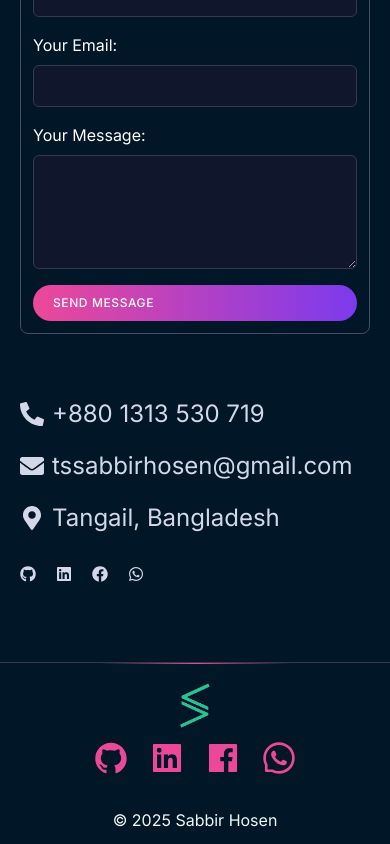
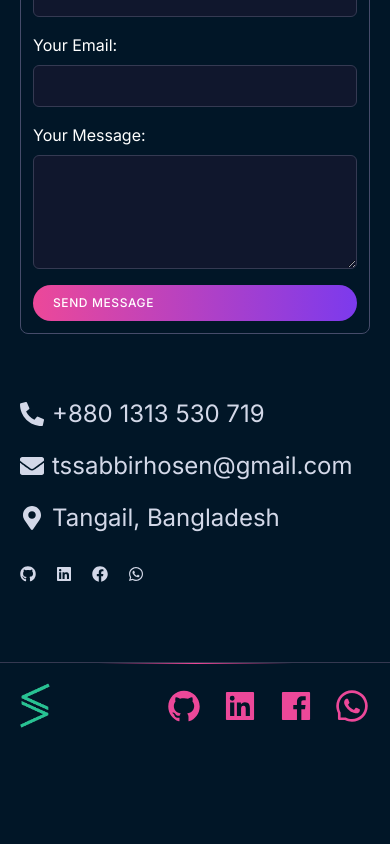
Before and after one commit to sabbir-hosen-dev/Sabbir-Portfolio, a React (Vite) app: page / in a window 390 px wide. Shown: the part 4244-5088 px from the top of the page. After the commit the page ends 4992 px from the top, so only its background shows below. Built offline with nearby package versions, Linux system fonts and the light colour scheme.

Commit message:
copy right hight

```diff
--- a/src/Components/Footer/Footer.jsx
+++ b/src/Components/Footer/Footer.jsx
@@ -14,7 +14,7 @@ const Footer = () => {
 
         {/* Logo and Social Links */}
         <motion.div
-          className="flex flex-col gap-3  md:flex-row items-center justify-between"
+          className="flex gap-3  items-center justify-between"
           initial={{ opacity: 0 }}  // Initial state for opacity
           animate={{ opacity: 1 }}  // Animate to full opacity
           transition={{ duration: 1 }}
@@ -74,14 +74,14 @@ const Footer = () => {
       </div>
 
       {/* Footer Copyright */}
-      <motion.div
+      {/* <motion.div
         className="text-center py-3"
         initial={{ opacity: 0 }}  // Initial opacity for copyright
         animate={{ opacity: 1 }}  // Animate to full opacity
         transition={{ duration: 1, delay: 0.8 }}
       >
         <p>&copy; {new Date().getFullYear()} Sabbir Hosen</p>
-      </motion.div>
+      </motion.div> */}
     </footer>
   );
 };
```
